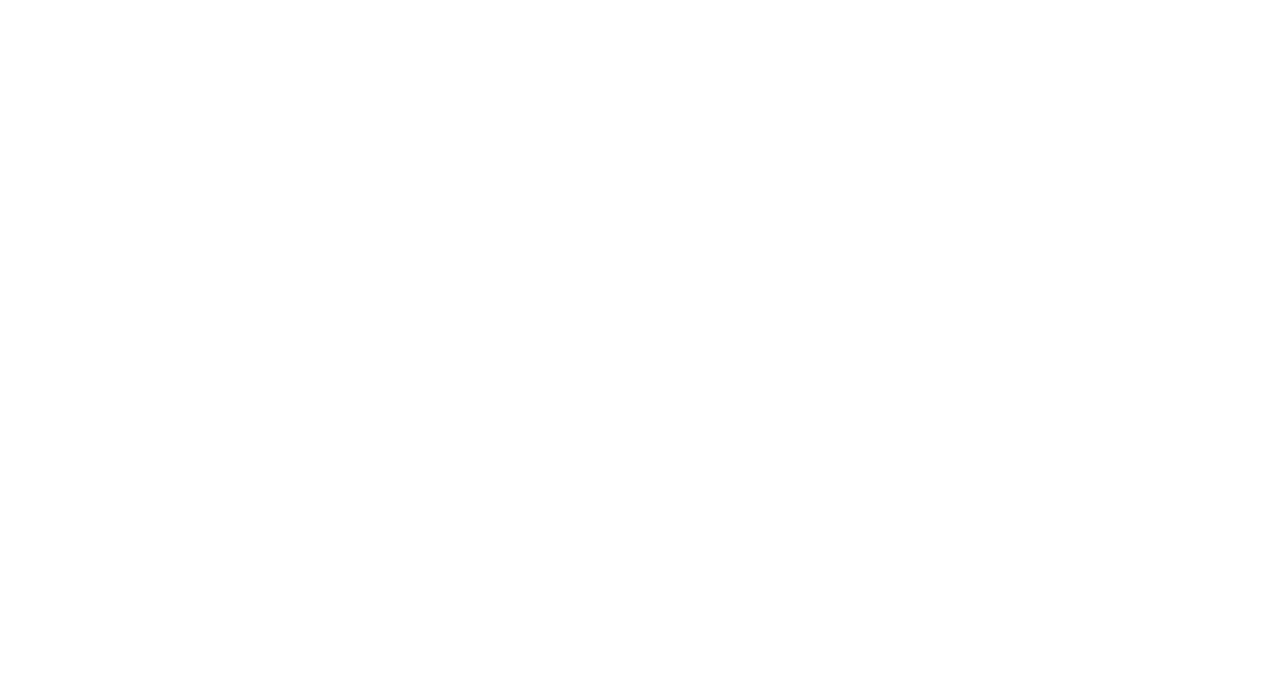
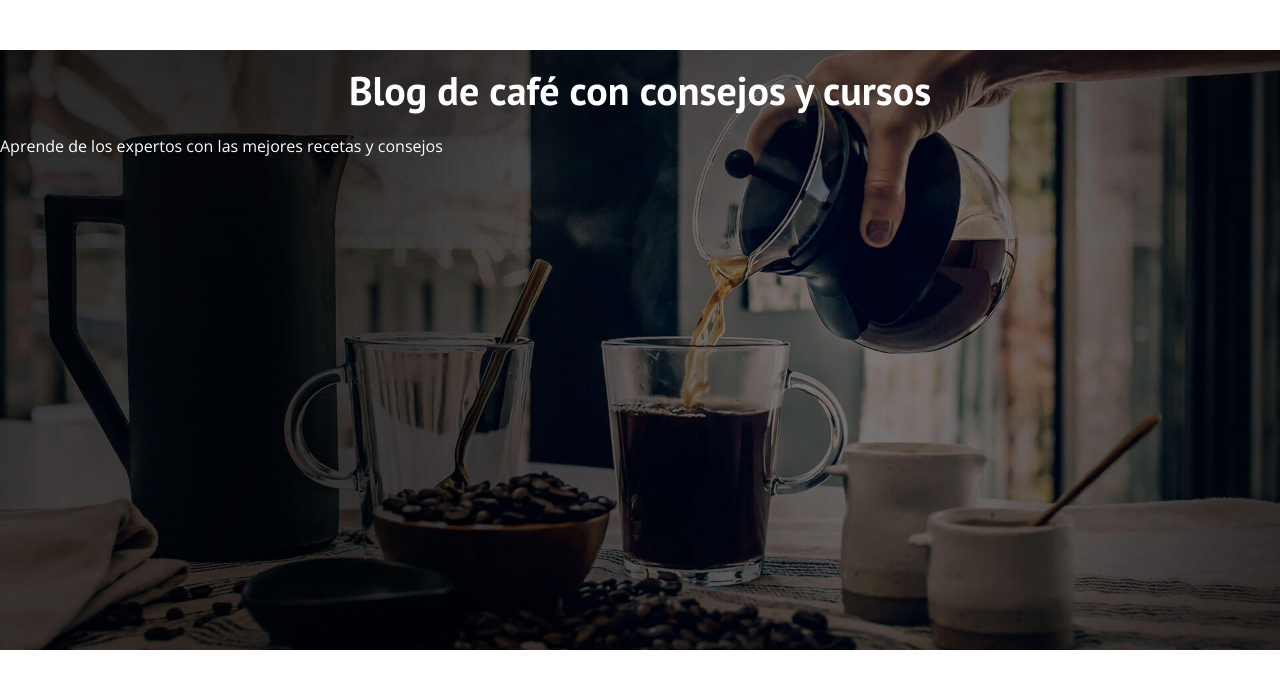
Before and after one commit to iscid/blogdecafe, a plain HTML site: page index.html in a window 1280 px wide. Drawn offline with nearby package versions, Linux system fonts and the light colour scheme.

Commit message:
Inicio del header HTML y CSS

```diff
--- a/css/estilos.css
+++ b/css/estilos.css
@@ -72,3 +72,17 @@ img {
 .centrar-texto {
   text-align: center;
 }
+
+/* Header */
+.header {
+  background-image: url(../img/banner.jpg);
+  height: 60rem;
+  background-size: cover;
+  background-repeat: no-repeat;
+  background-position: center center;
+}
+
+.header__texto {
+  color: var(--blanco);
+  margin-top: 5rem;
+}
--- a/index.html
+++ b/index.html
@@ -15,7 +15,12 @@
 </head>
 
 <body>
-
+    <div class="header">
+        <div class="header__texto">
+            <h2 class="no-margin centrar-texto">Blog de café con consejos y cursos</h2>
+            <p class="no-margin">Aprende de los expertos con las mejores recetas y consejos</p>
+        </div>
+    </div>
 </body>
 
 </html>
```
